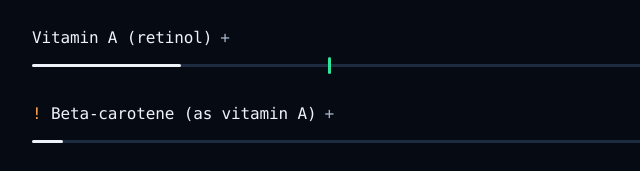
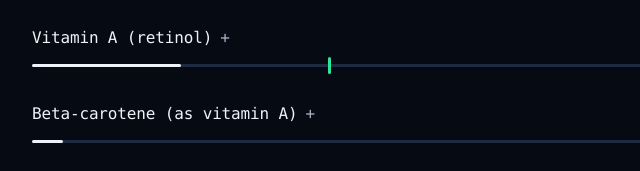
Before and after one commit to Utrehd/FoogyDude-Energy, a plain HTML site: page index.html in a window 1280 px wide. Shown: the part 3400-3571 px from the top of the page, 112-752 px from the left. Drawn offline with Linux system fonts and the light colour scheme; a web font is replaced by a local one.

Commit message:
Remove the warning marker from Beta-carotene
Co-Authored-By: Claude Haiku 5.5 <noreply@anthropic.com>
Claude-Session: https://claude.ai/code/session_01GXagZRprnt4TRqthb3bubq

```diff
--- a/index.html
+++ b/index.html
@@ -471,7 +471,7 @@ footer p + p { margin-top: .6rem; }
     { title: "Vitamins", items: [
       { name: "Vitamin C", unit: "mg", src: { tet: 80, xb: 100, sp: 18 } },
       { name: "Vitamin A (retinol)", unit: "µg", src: { xb: 400 }, max: 3000 },
-      { name: "Beta-carotene (as vitamin A)", unit: "µg", src: { tet: 800 }, max: 18000, flag: "No limit set. Smokers should avoid supplements with it" },
+      { name: "Beta-carotene (as vitamin A)", unit: "µg", src: { tet: 800 }, max: 18000 },
       { name: "Vitamin D3", unit: "µg", src: { tet: 5 }, max: 100 },
       { name: "Vitamin E", unit: "mg", src: { tet: 12, sp: 5.5 }, max: 300 },
       { name: "Vitamin B1", unit: "mg", src: { tet: 1.1, xb: 2, sp: 0.3 } },
```
